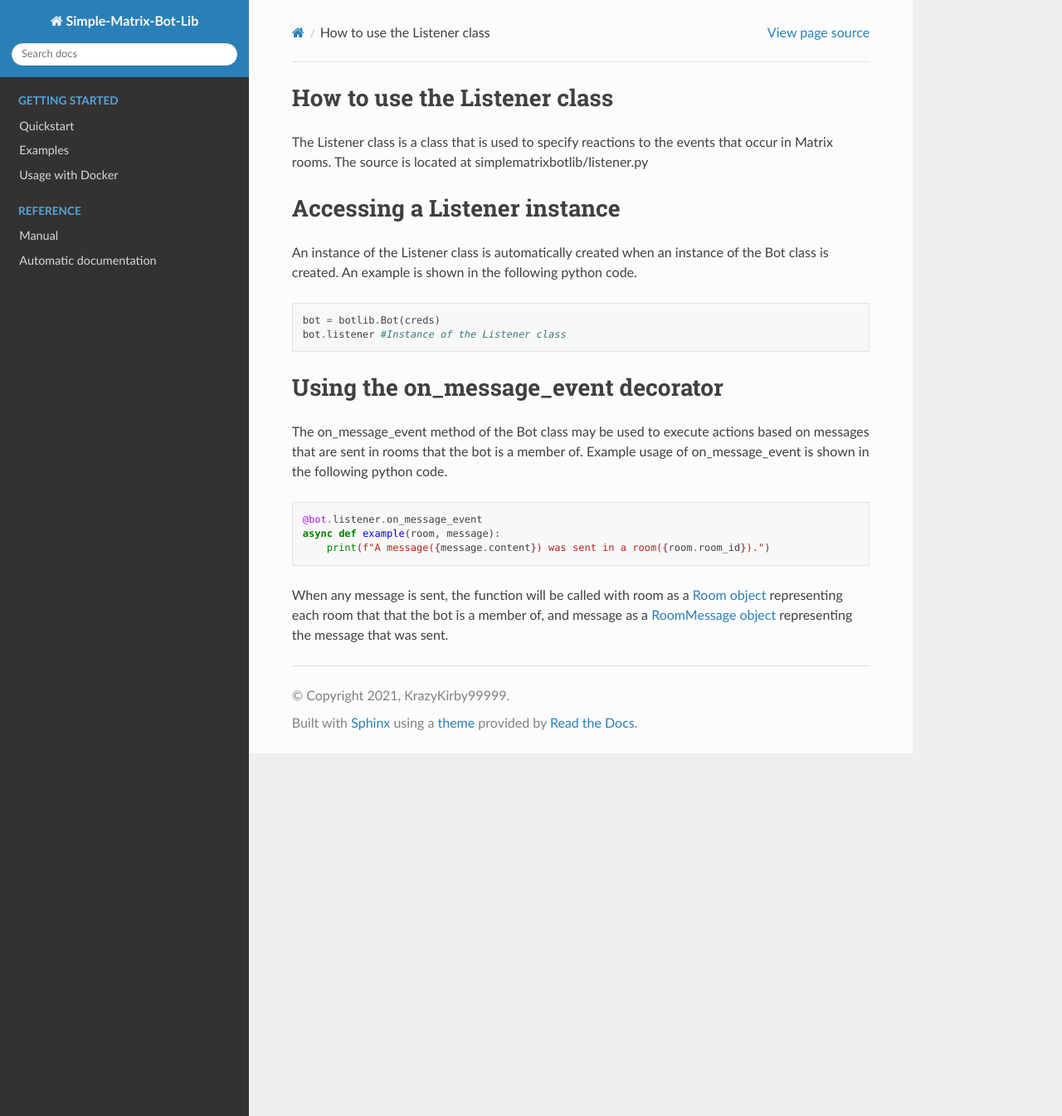
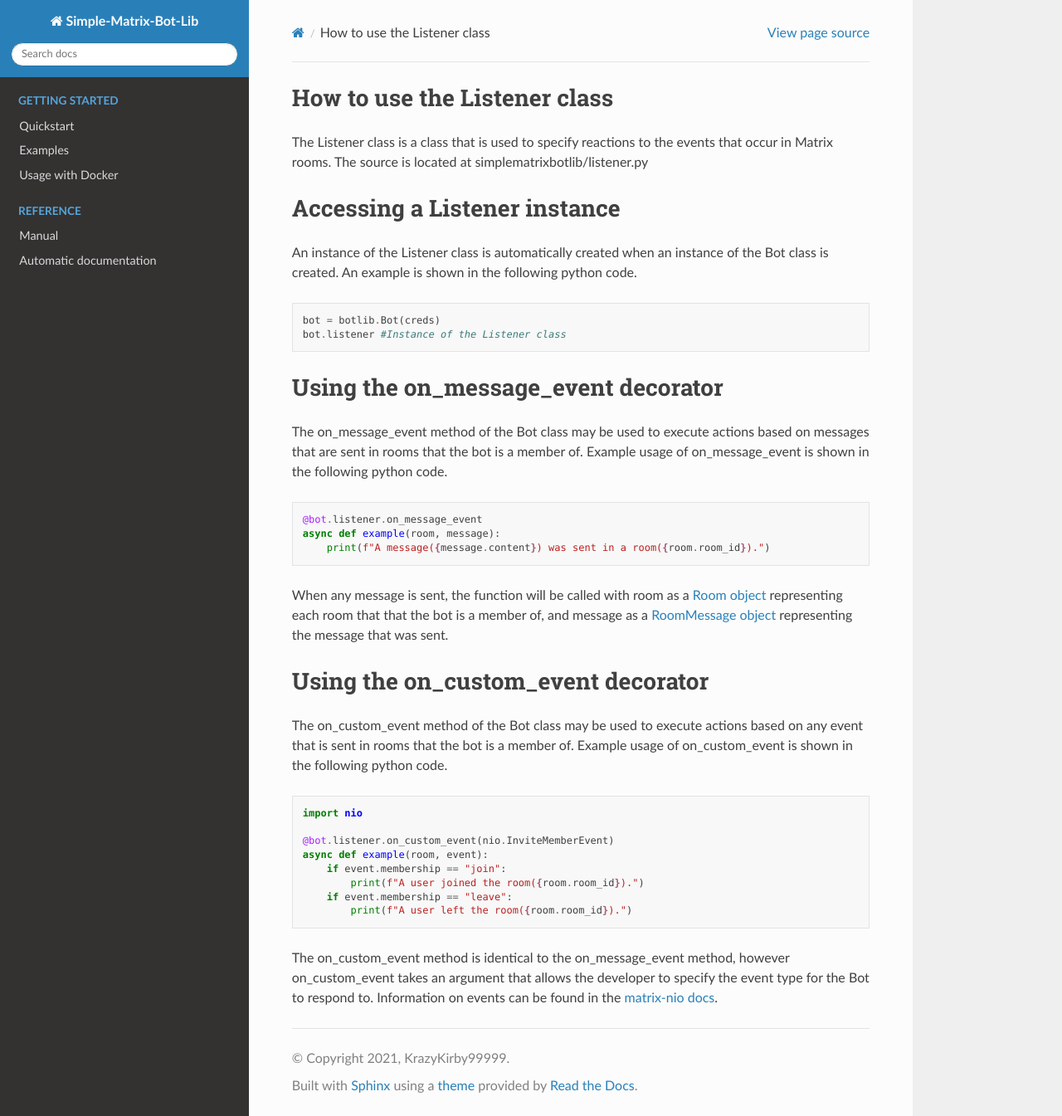
Before and after one commit to imbev/simplematrixbotlib, a Sphinx documentation site: the page built from doc/manual/listener.md, in a window 1280 px wide and 1345 px high. Shown: the whole window at 83% size. Built offline with Sphinx 7.4.7 and the Read the Docs theme 2.0.0, drawn with Linux system fonts in a browser that asks for light colours.

Commit message:
Add on_custom_event to listener documentation

````diff
--- a/doc/manual/listener.md
+++ b/doc/manual/listener.md
@@ -17,3 +17,18 @@ async def example(room, message):
 
 ```
 When any message is sent, the function will be called with room as a [Room object](https://matrix-nio.readthedocs.io/en/latest/nio.html#nio.rooms.MatrixRoom) representing each room that that the bot is a member of, and message as a [RoomMessage object](https://matrix-nio.readthedocs.io/en/latest/nio.html?highlight=nio.events.room_events.roommessage.content#nio.events.room_events.RoomMessage) representing the message that was sent.
+
+### Using the on_custom_event decorator
+The on_custom_event method of the Bot class may be used to execute actions based on any event that is sent in rooms that the bot is a member of. Example usage of on_custom_event is shown in the following python code.
+```python
+import nio
+
+@bot.listener.on_custom_event(nio.InviteMemberEvent)
+async def example(room, event):
+    if event.membership == "join":
+        print(f"A user joined the room({room.room_id}).")
+    if event.membership == "leave":
+        print(f"A user left the room({room.room_id}).")
+
+```
+The on_custom_event method is identical to the on_message_event method, however on_custom_event takes an argument that allows the developer to specify the event type for the Bot to respond to. Information on events can be found in the [matrix-nio docs](https://matrix-nio.readthedocs.io/en/latest/nio.html#module-nio.events).
````
